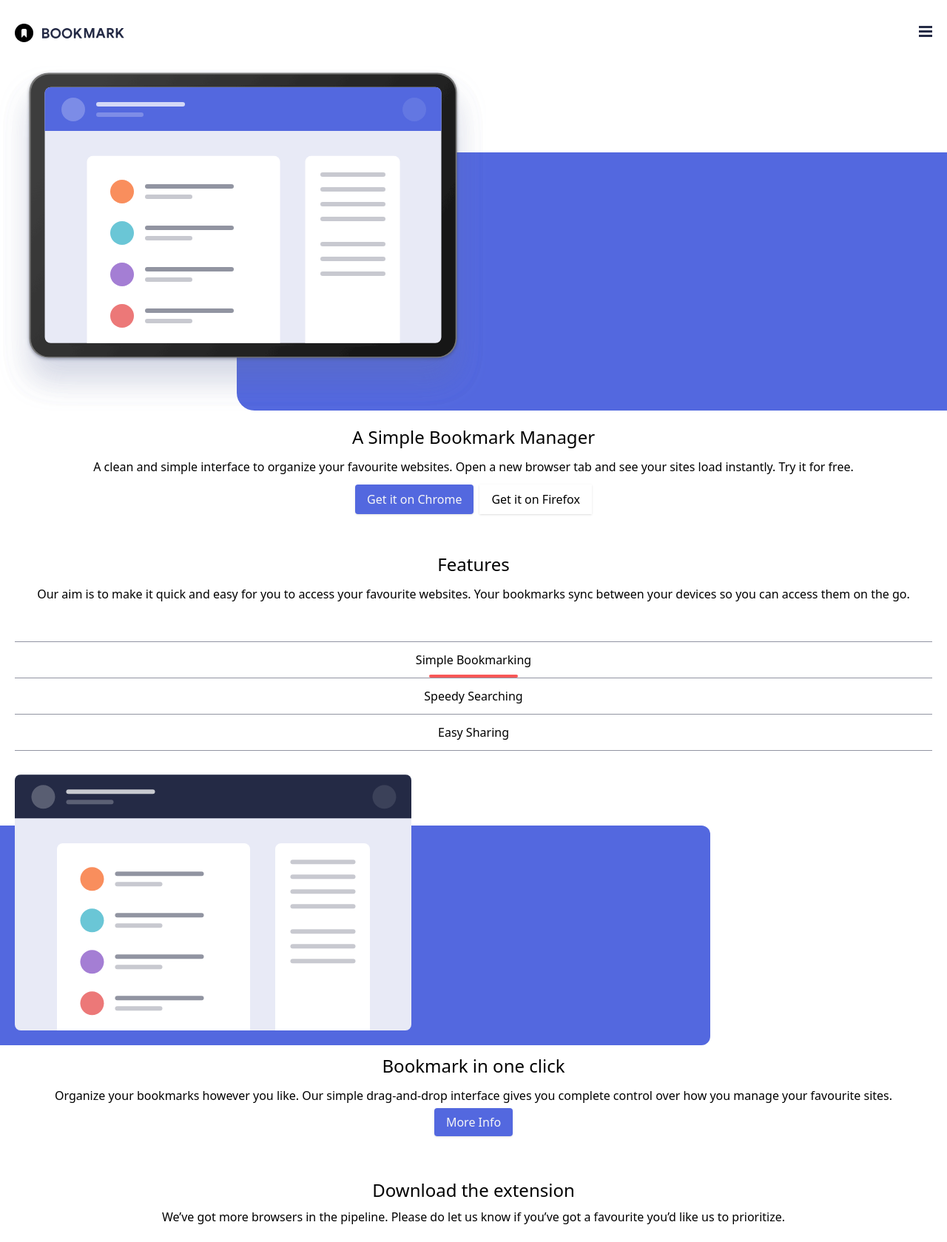
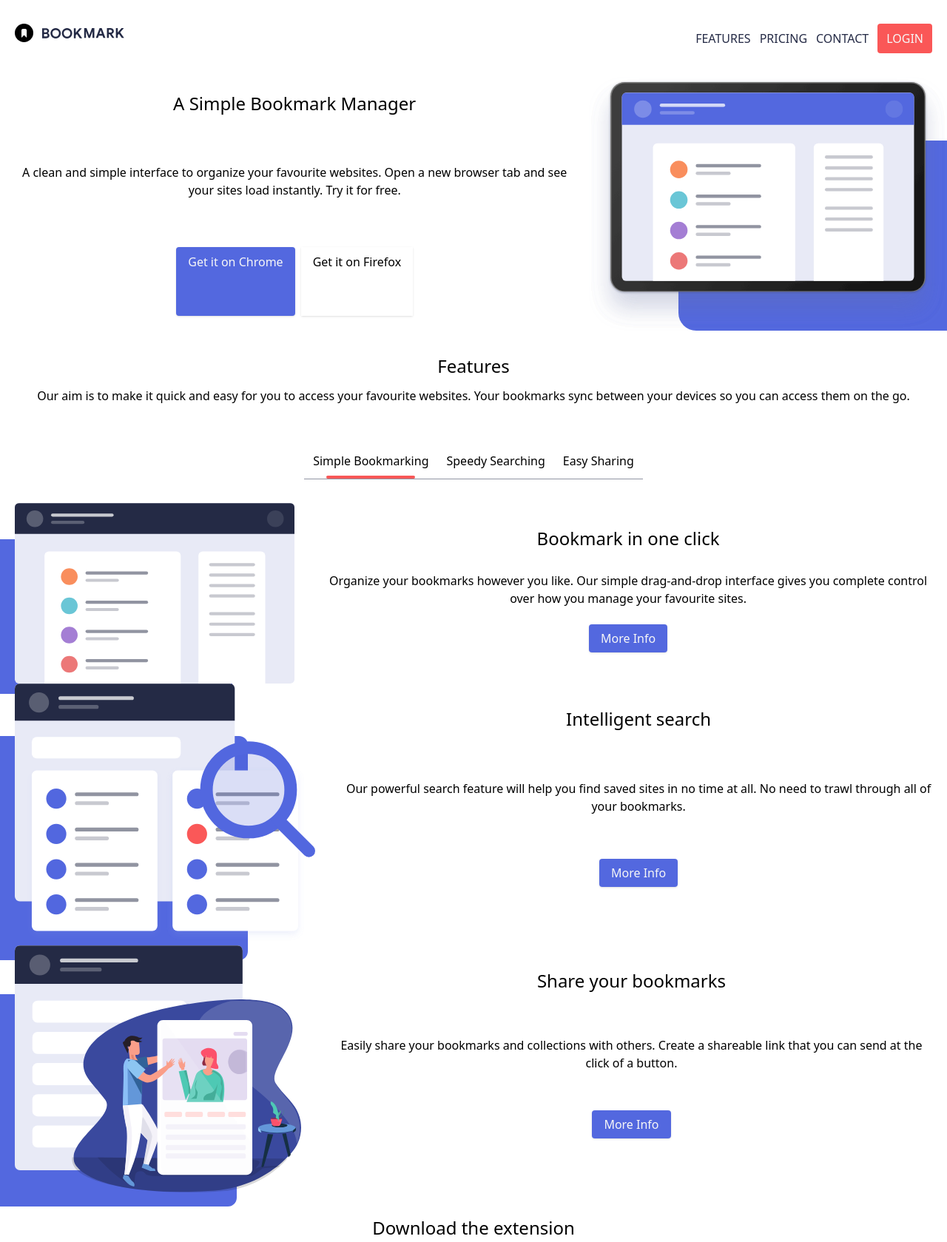
Before and after one commit to temesgen-982/bookmark-landing-page, a website: page index.html in a window 1280 px wide. Shown: the top 1679 px of the page at 74% size. Drawn offline with Linux system fonts and the light colour scheme.

Commit message:
add responsive styles for larger devices

```diff
--- a/index.html
+++ b/index.html
@@ -42,33 +42,37 @@
             </g>
           </svg>
         </div>
-        <div>
+        <div class="sm:hidden">
           <button id="nav-toggle" class="relative z-30 cursor-pointer">
             <img src="assets/images/icon-hamburger.svg" alt="Open menu" />
           </button>
         </div>
         <nav
           id="nav"
-          class="hidden flex-col fixed h-screen w-full top-0 left-0 bg-neutral-950/90 pt-8 text-neutral-50 uppercase z-20"
+          class="hidden flex-col fixed sm:relative h-screen sm:h-auto w-full sm:w-auto top-0 left-0 bg-neutral-950/90 pt-8 sm:pt-0 text-neutral-50 uppercase z-20 sm:flex sm:bg-transparent sm:text-neutral-950"
         >
-          <ul class="grid gap-3 text-center px-5">
-            <li class="border-b border-neutral-50/50 py-3">
+          <ul class="flex flex-col sm:flex-row gap-3 text-center px-5 sm:px-0">
+            <li class="border-b border-neutral-50/50 py-3 sm:hidden">
               <a class="text-transparent" href="">.</a>
             </li>
-            <li class="border-b border-neutral-50/50">
+            <li class="border-b border-neutral-50/50 sm:border-0">
               <a class="block w-full py-2" href="">Features</a>
             </li>
-            <li class="border-b border-neutral-50/50">
+            <li class="border-b border-neutral-50/50 sm:border-0">
               <a class="block w-full py-2" href="">Pricing</a>
             </li>
-            <li class="border-b border-neutral-50/50">
+            <li class="border-b border-neutral-50/50 sm:border-0">
               <a class="block w-full py-2" href="">Contact</a>
             </li>
-            <li class="border-2 rounded-sm mt-2">
-              <a class="block w-full py-2" href="">Login</a>
+            <li
+              class="border-2 rounded-sm mt-2 sm:border-0 sm:mt-0 sm:bg-primary-400"
+            >
+              <a class="block w-full py-2 sm:text-neutral-50 sm:px-3" href=""
+                >Login</a
+              >
             </li>
           </ul>
-          <div class="flex self-end gap-8 justify-center p-8">
+          <div class="flex self-end gap-8 justify-center p-8 sm:hidden">
             <a href=""
               ><img src="assets/images/icon-facebook.svg" alt="Facebook"
             /></a>
@@ -78,8 +82,9 @@
           </div>
         </nav>
       </header>
+      <div class="md:flex">
         <div
-        class="relative after:absolute after:content[''] after:bg-primary-600 after:top-1/4 after:right-0 after:h-3/4 after:w-3/4 after:rounded-l-3xl z-10 after:-z-10"
+          class="md:order-1 relative after:absolute after:content[''] after:bg-primary-600 after:top-1/4 after:right-0 after:h-3/4 after:w-3/4 after:rounded-l-3xl z-10 after:-z-10"
         >
           <img
             src="assets/images/illustration-hero.svg"
@@ -89,12 +94,14 @@
         <div class="grid gap-3 p-5 text-center">
           <h1 class="text-2xl font-500">A Simple Bookmark Manager</h1>
           <p>
-          A clean and simple interface to organize your favourite websites. Open
-          a new browser tab and see your sites load instantly. Try it for free.
+            A clean and simple interface to organize your favourite websites.
+            Open a new browser tab and see your sites load instantly. Try it for
+            free.
           </p>
           <div class="flex justify-center gap-2">
             <a class="btn-primary" href="#chrome">Get it on Chrome</a>
             <a class="px-4 py-2 shadow" href="#firefox">Get it on Firefox</a>
+          </div>
         </div>
       </div>
       <div class="grid gap-3 px-5 pt-8 pb-5 text-center">
@@ -106,8 +113,8 @@
         </p>
       </div>
       <div>
-        <ul class="px-5 py-8 flex flex-col justify-center">
-          <li class="text-center border-t border-neutral-950/50">
+        <ul class="px-5 py-8 flex flex-col sm:flex-row justify-center">
+          <li class="text-center border-t border-neutral-950/50 sm:border-t-0">
             <button class="w-full p-3 tab-btn active">
               Simple Bookmarking
             </button>
@@ -120,7 +127,7 @@
           </li>
         </ul>
         <div id="tabs">
-          <div>
+          <div class="sm:flex">
             <div class="img-left-after">
               <img
                 class="px-5"
@@ -138,7 +145,7 @@
               <div><a class="btn-primary" href="">More Info</a></div>
             </div>
           </div>
-          <div class="hidden">
+          <div class="hidden sm:flex">
             <div class="img-left-after">
               <img
                 class="px-5"
@@ -155,7 +162,7 @@
               <div><a class="btn-primary" href="">More Info</a></div>
             </div>
           </div>
-          <div class="hidden">
+          <div class="hidden sm:flex">
             <div class="img-left-after">
               <img
                 class="px-5"
@@ -169,7 +176,7 @@
                 Easily share your bookmarks and collections with others. Create
                 a shareable link that you can send at the click of a button.
               </p>
-              <div><a class="btn-primay" href="">More Info</a></div>
+              <div><a class="btn-primary" href="">More Info</a></div>
             </div>
           </div>
         </div>
@@ -182,7 +189,7 @@
             you’ve got a favourite you’d like us to prioritize.
           </p>
         </div>
-        <div class="grid gap-2 px-5 py-8 text-center">
+        <div class="flex flex-col sm:flex-row gap-2 px-5 py-8 text-center">
           <div id="#chrome" class="grid gap-5 shadow rounded py-5">
             <div class="grid gap-4 justify-self-center">
               <div class="justify-self-center">
@@ -351,9 +358,9 @@
         <div class="px-5">
           <p class="uppercase text-sm">35,000+ already joined</p>
           <h3 class="text-xl">Stay up-to-date with what we’re doing</h3>
-          <form class="grid gap-2 py-3" action="">
+          <form class="flex flex-col sm:flex-row gap-2 py-3" action="">
             <input
-              class="bg-neutral-50 py-2 rounded"
+              class="bg-neutral-50 py-2 rounded sm:grow"
               type="text"
               placeholder="Enter your email address"
             />
@@ -362,9 +369,10 @@
         </div>
       </div>
       <footer
-        class="grid gap-4 bg-neutral-950 text-neutral-50 px-5 py-8 text-center"
+        class="flex flex-col gap-4 bg-neutral-950 text-neutral-50 px-5 py-8 text-center"
       >
-        <div class="justify-self-center">
+        <div class="flex flex-col sm:flex-row sm:items-center gap-4">
+          <div class="justify-self-center mx-auto sm:mx-0">
             <svg
               class="text-neutral-50"
               id="header-logo"
@@ -388,12 +396,12 @@
               </g>
             </svg>
           </div>
-        <ul class="grid gap-2 uppercase">
+          <ul class="flex flex-col sm:flex-row gap-2 uppercase">
             <li><a class="block w-full p-1" href="">Features</a></li>
             <li><a class="block w-full p-1" href="">Pricing</a></li>
             <li><a class="block w-full p-1" href="">Contact</a></li>
           </ul>
-        <div class="flex self-end gap-8 justify-center">
+          <div class="flex gap-8 justify-center sm:hidden">
             <a href=""
               ><img src="assets/images/icon-facebook.svg" alt="Facebook"
             /></a>
@@ -401,7 +409,8 @@
               ><img src="assets/images/icon-twitter.svg" alt="Twitter"
             /></a>
           </div>
-        <p class="attribution">
+        </div>
+        <p class="sm:text-left">
           Challenge by
           <a href="https://www.frontendmentor.io?ref=challenge" target="_blank"
             >Frontend Mentor</a
```
Also changed, not shown: dist/styles.css. Lines whose indentation alone changed are shown as unchanged.
